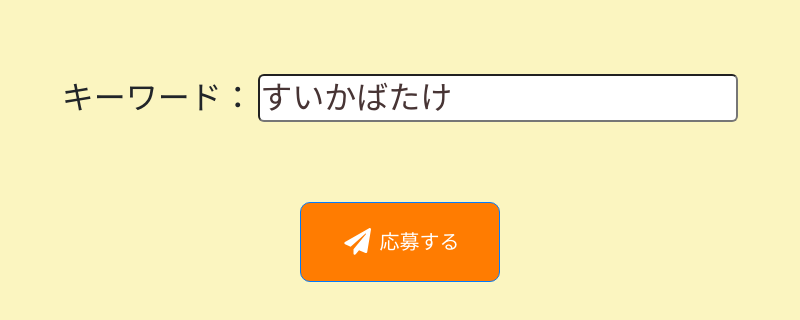
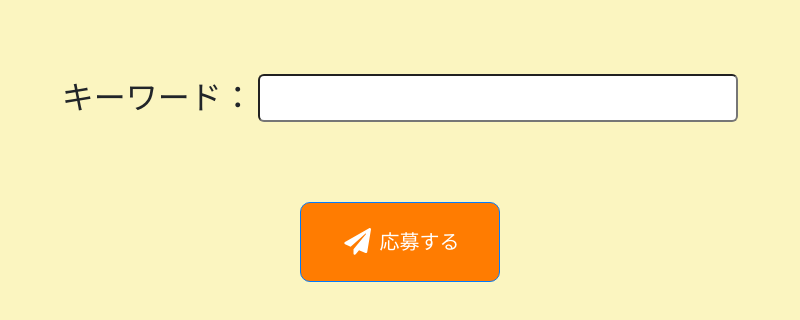
Before and after one commit to mikeda37/MezamashiJanken, an Electron app: page index.html in a window 800 px wide. Shown: the part 342-662 px from the top of the page. Drawn offline with nearby package versions, Linux system fonts and the light colour scheme.

Commit message:
デバッグ用コード削除、整形

```diff
--- a/index.html
+++ b/index.html
@@ -17,7 +17,7 @@
         </h1>
         <div id="input-area">
             <span id="input-field-label">キーワード：</span>
-            <input id="input-field" type="text" value="すいかばたけ">
+            <input id="input-field" type="text">
         </div>
         <div id="send-button-area">
             <button type="button" class="btn btn-primary btn-lg btn-block" id="btn-send" data-toggle="tooltip" title="応募する">
--- a/render_process/window.js
+++ b/render_process/window.js
@@ -5,6 +5,5 @@ const data = {};
 $('#btn-send').on('click', () => {
 
     data.keyword = $('#input-field').val();
-
     ipcRenderer.send('send', data);
 });
```
